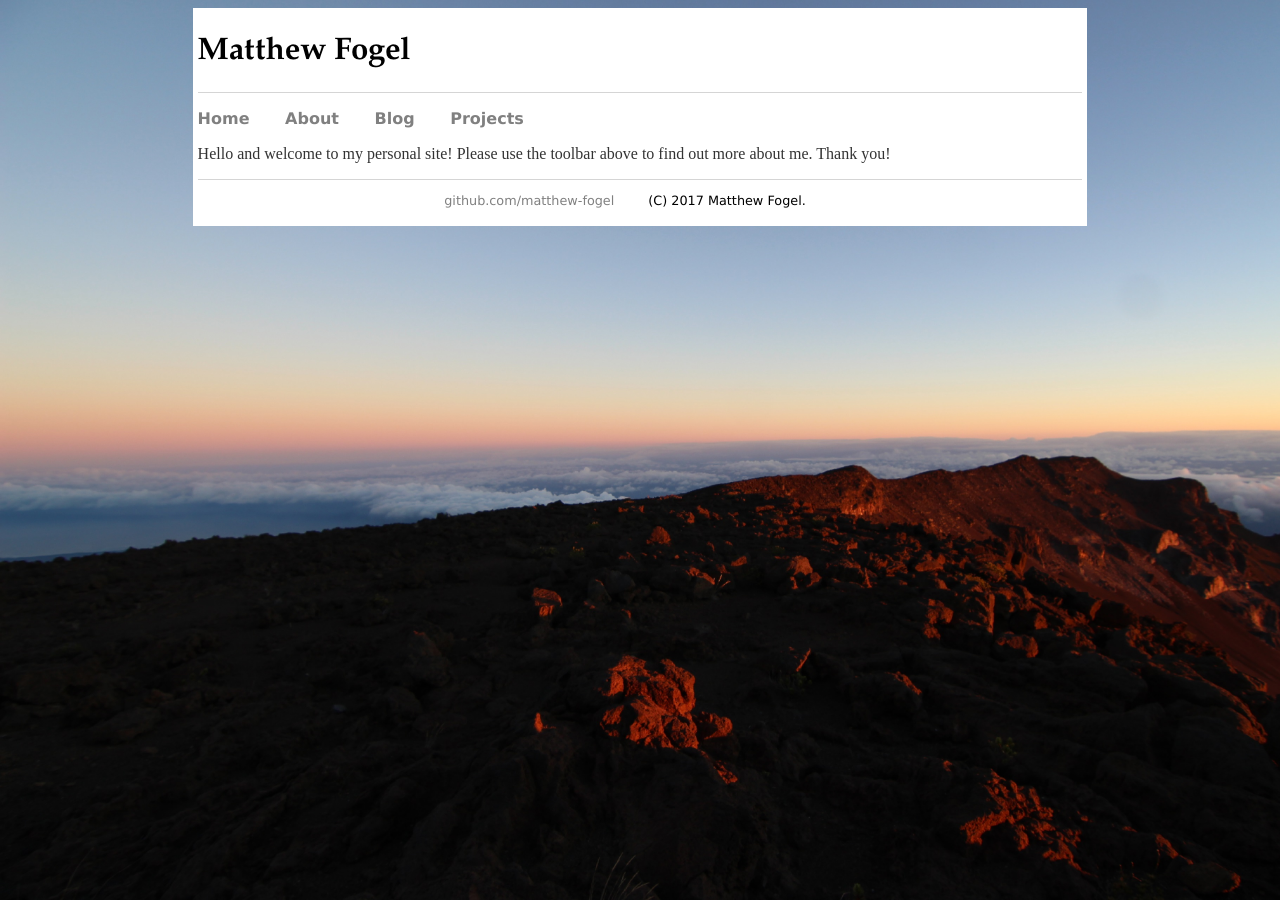
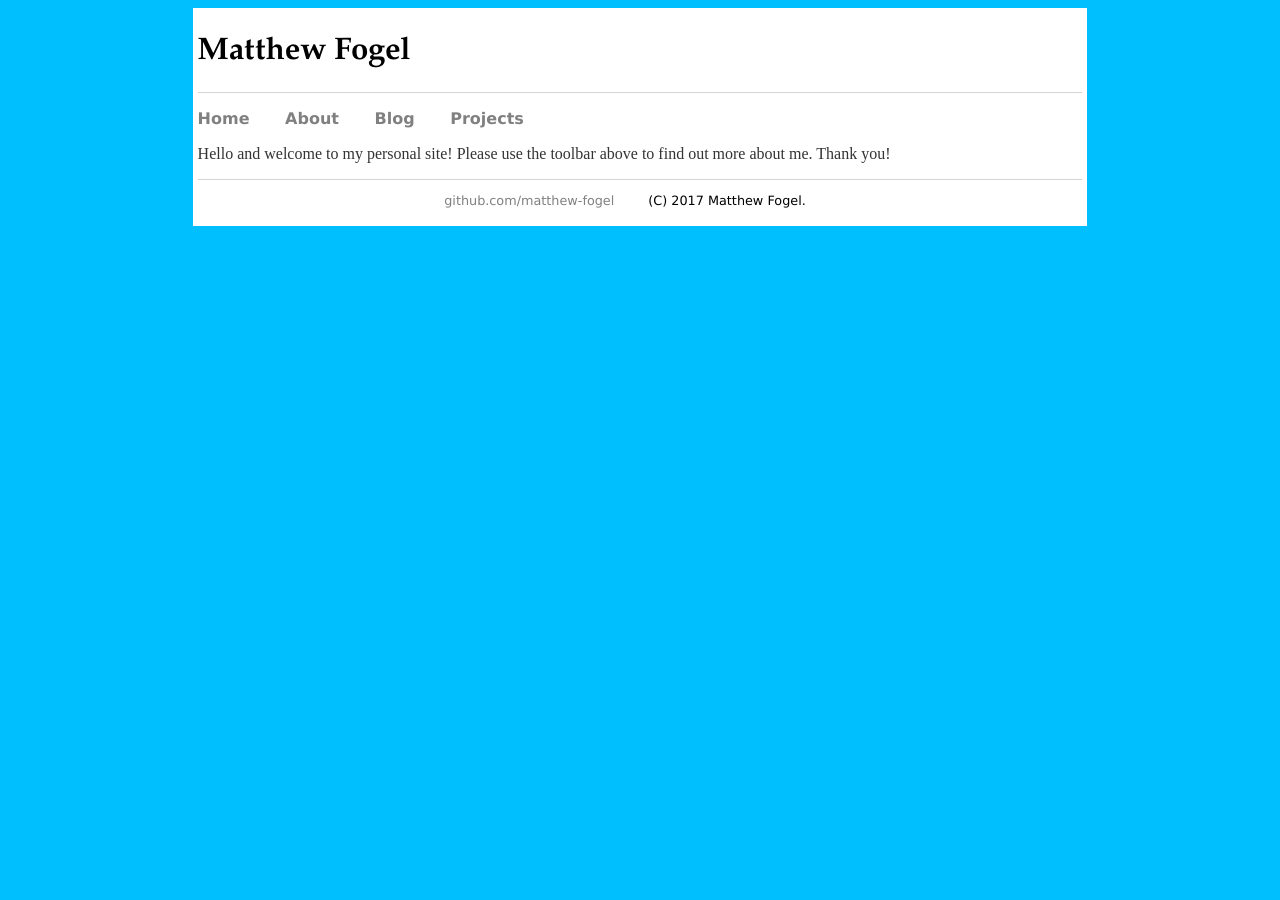
Before and after one commit to matthew-fogel/matthew-fogel.github.io, a Jekyll site: the page built from index.html, in a window 1280 px wide. Built offline with Jekyll 4.4.1, drawn with Linux system fonts in a browser that asks for light colours.

Commit message:
Create main.css

```diff
--- a/css/main.css
+++ b/css/main.css
@@ -2,11 +2,7 @@ html {
   margin: auto;
   height: 100%;
   width: 100%;
-  background-image: url("../cratersmall.jpg");
-  background-repeat: no-repeat;
-  background-size: cover;
-  background-color: skyblue;
-  background-attachment: fixed;
+  background-color: deepskyblue;
 }
 
 div.wrapper {
```
